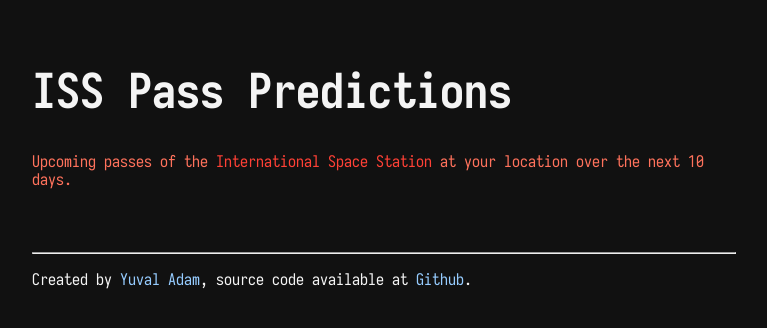
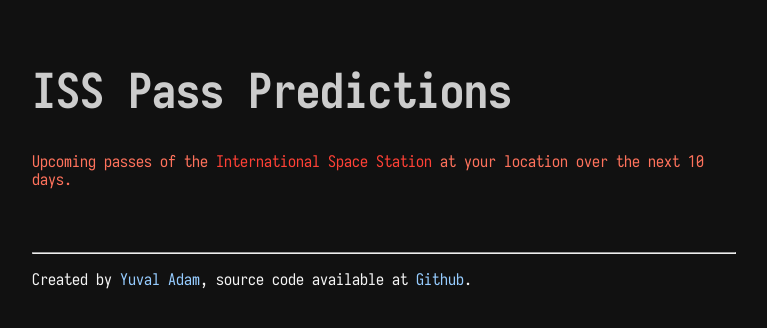
Before and after one commit to yuvadm/iss.guru, a FastAPI app: page / in a window 1280 px wide. Shown: the top 328 px of the page, without its empty margins (256-1023 px from the left). Run offline with FastAPI, Linux system fonts and the light colour scheme.

Commit message:
White colors

```diff
--- a/iss/templates/base.html
+++ b/iss/templates/base.html
@@ -16,7 +16,7 @@
       {% endblock %}
 
       <hr class="mt5 dark-gray">
-      <p>Created by <a href="https://yuv.al/" class="link light-blue dim">Yuval Adam</a>, source code available at <a href="https://github.com/yuvadm/iss.guru" class="link light-blue dim">Github</a>.</p>
+      <p class="near-white">Created by <a href="https://yuv.al/" class="link light-blue dim">Yuval Adam</a>, source code available at <a href="https://github.com/yuvadm/iss.guru" class="link light-blue dim">Github</a>.</p>
     </div>
   </body>
 </html>
--- a/iss/templates/index.html
+++ b/iss/templates/index.html
@@ -1,6 +1,6 @@
 {% extends "base.html" %}
 
 {% block content %}
-<h1 class="f1">ISS Pass Predictions</h1>
+<h1 class="f1 moon-gray">ISS Pass Predictions</h1>
 <p class="light-red">Upcoming passes of the <a href="https://en.wikipedia.org/wiki/International_Space_Station" class="link red dim">International Space Station</a> at your location over the next 10 days.</p>
 {% endblock %}
```
